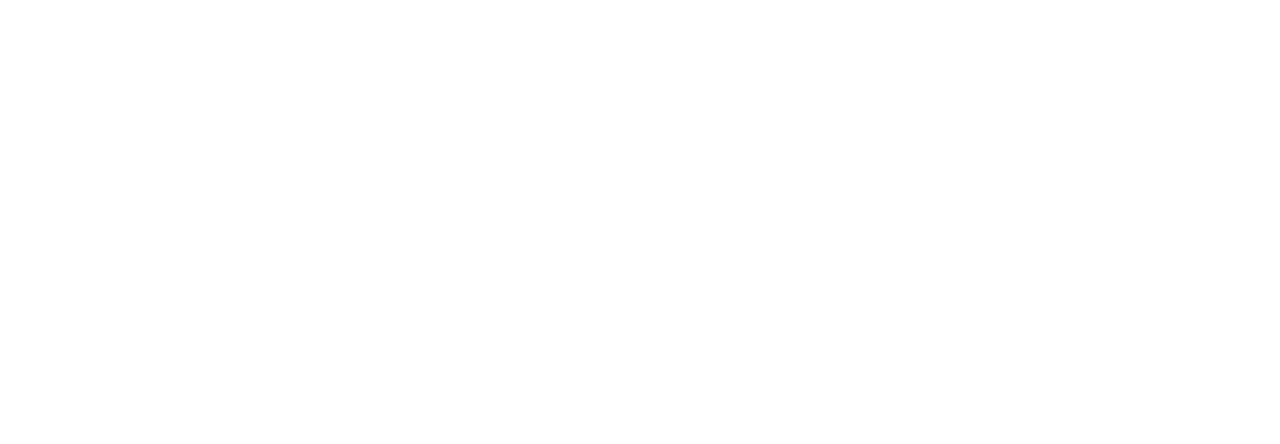
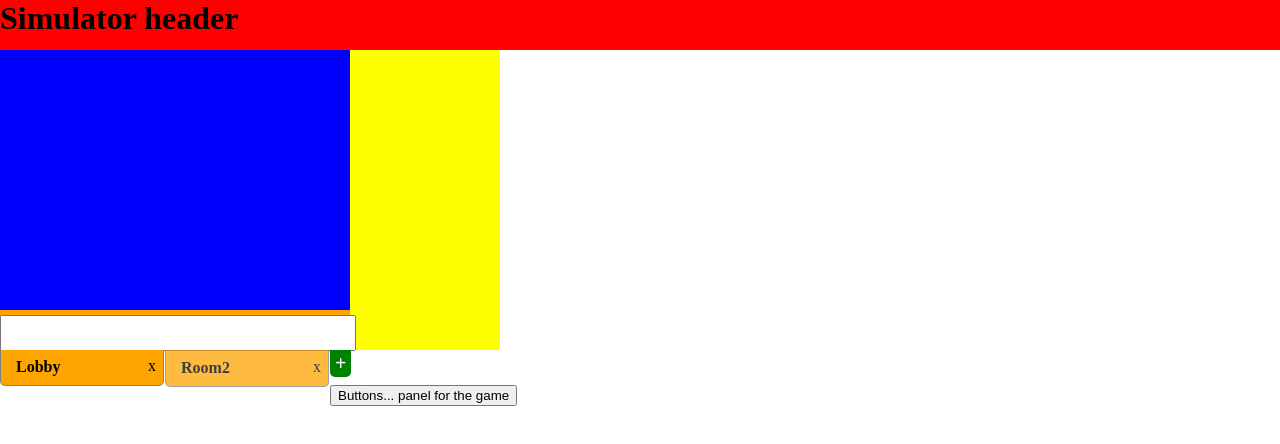
Before and after one commit to FakeSloth/ate, a plain HTML site: page index.html in a window 1280 px wide. Drawn offline with Linux system fonts and the light colour scheme.

Commit message:
add stuff

```diff
--- /dev/null
+++ b/css/chat.css
@@ -0,0 +1,146 @@
+body, html {
+	padding: 0;
+	margin: 0;
+	width: 100%;
+	height: 100%;
+	overflow: hidden;
+}
+/* normal styling */
+h1, h2, h3, h4, h5 {
+	padding: 0;
+	margin: 0;
+}
+img {
+	max-width: 100%;
+	-webkit-user-drag: none;
+	user-drag: none;
+}
+table {
+	border-collapse: collapse;
+}
+.show {
+	display: block;
+}
+.hide {
+	display: none;
+}
+.relative, .rel {
+	position: relative;
+	width: 100%;
+	height: 100%;
+}
+.abs, .absolute {
+	position: absolute;
+	width: 100%;
+	height: 100%;
+	top: 0px;
+	left: 0px;
+}
+.cen, .center {
+	text-align: center;
+}
+.unselectable {
+	-moz-user-select: -moz-none;
+	-khtml-user-select: none;
+	-webkit-user-select: none;
+	-ms-user-select: none;
+	user-select: none;
+	-webkit-user-drag: none; /* Prevents dragging of images/divs etc */
+	user-drag: none;
+}
+.opaque {
+	position: absolute;
+	top: 0;
+	left: 0;
+	background: rgba(255, 255, 255, 0.5);
+	width: 100%;
+	height: 100%;
+}
+
+/* chat */
+.header {
+	height: 50px;
+	background: red;
+}
+.chat {
+	width: 500px;
+	height: 300px;
+	position: relative;
+	background: orange;
+}
+.logs {
+	float: left;
+	height: 260px;
+	width: 350px;
+	background: blue;
+}
+.users {
+	float: left;
+	width: 150px;
+	height: 100%;
+	background: yellow;
+}
+.input {
+	position: absolute;
+	bottom: 0;
+	left: 0;
+	height: 40px;
+	width: 350px;
+}
+.input .message {
+	height: 30px;
+	min-height: inherit;
+	width: 100%;
+	resize: none;
+	margin-top: 5px;
+	padding: 2px;
+}
+.rooms {
+	height: 35px;
+	width: 100%;
+}
+.rooms div {
+	width: 130px;
+	height: 100%;
+	background: orange;
+	border: 1px solid rgb(130, 130, 130);
+	border-radius: 0 0 5px 5px;
+	padding-left: 15px;
+	padding-right: 27px;
+	margin-right: 1px;
+	float: left;
+	border-top: 1px solid rgba(0, 0, 0, 0.1);
+	cursor: pointer;
+	position: relative;
+	max-width: 120px;
+	overflow: hidden;
+	opacity: 0.75;
+}
+.rooms .selectedRoom {
+	border-top: transparent;
+	opacity: 1;
+}
+.rooms div h4 {
+	font-weight: bold;
+	font-size: 16px;
+	padding: 0;
+	margin: 0;
+	margin-top: 8px;
+}
+.rooms span {
+	position: absolute;
+	top: 7px;
+	right: 7px;
+}
+#roomadd {
+	width: auto;
+	height: auto;
+	background: green;
+	padding: 2px 5px;
+	border: none;
+	border-radius: none;
+	font-size: 20px;
+	color: white;
+	font-weight: bold;
+	opacity: 1;
+}
--- a/index.html
+++ b/index.html
@@ -1,9 +1,39 @@
 <!DOCTYPE html>
-<html>
+
+<html lang="en">
 	<head>
-		<title>Ate</title>
+		<meta charset="utf-8">
+		<meta http-equiv="x-ua-compatible" content="ie=edge">
+		<title>Chat</title>
+		<meta name="viewport" content="width=device-width, initial-scale=1">
+		<meta name="description" content="Chat">
+
+		<link rel="stylesheet" href="/css/primer.css">
+		<link rel="stylesheet" href="/css/chat.css">
+		<link rel="stylesheet" href="/css/game.css">
 	</head>
 	<body>
-
+		<div id="homeScreen">
+			<div class="header">
+				<h1>Simulator header</h1>
+			</div>
+			<div id="content">
+				<div id="leftSide">
+					<div class="chat">
+						<div class="logs"></div>
+						<div class="users"></div>
+						<div class="input"><textarea class="message"></textarea></div>
+					</div>
+					<div class="rooms">
+						<div class="rel selectedRoom"><h4>Lobby</h4><span>x</span></div>
+						<div class="rel"><h4>Room2</h4><span>x</span></div>
+						<div id="roomadd" class="rel">+</div>
+					</div>
+				</div>
+				<div id="rightSide">
+					<button id="findDuel" class="btn">Buttons... panel for the game</button>
+				</div>
+			</div>
+		</div>
 	</body>
 </html>
```
